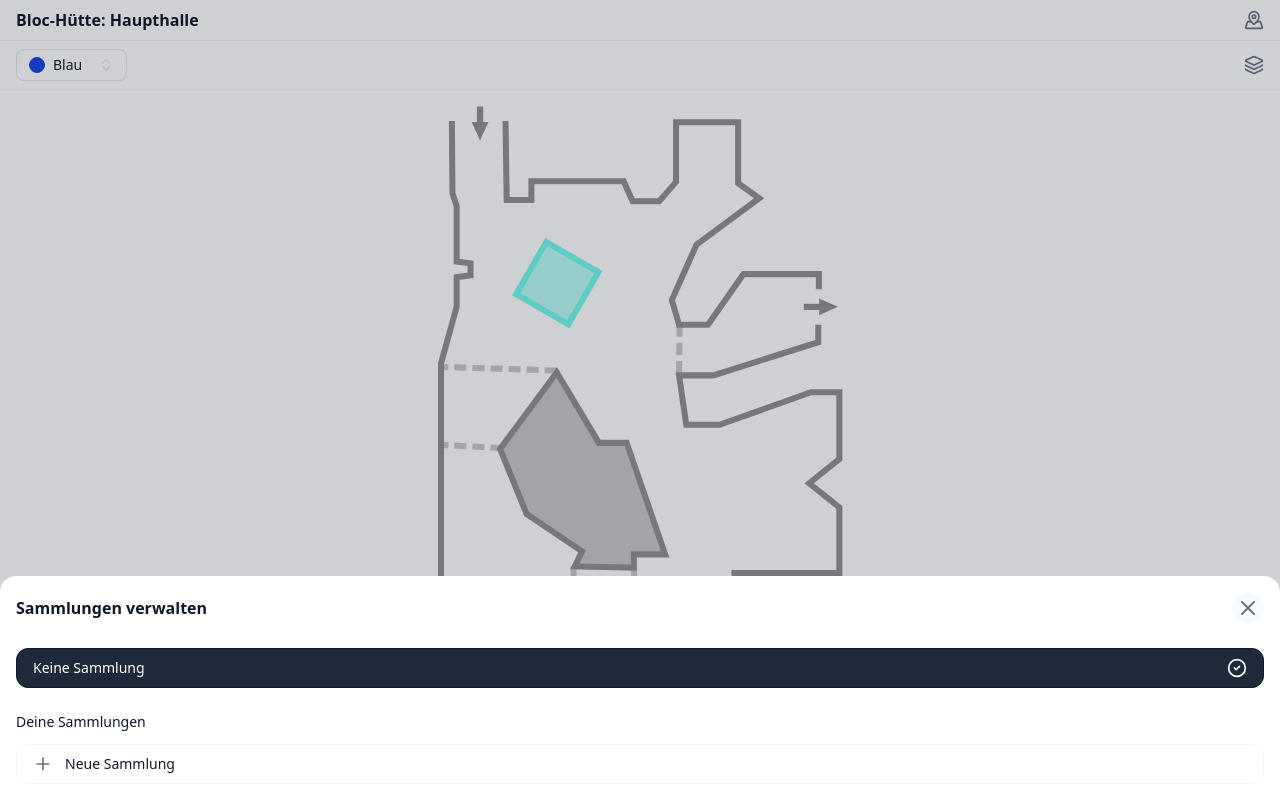
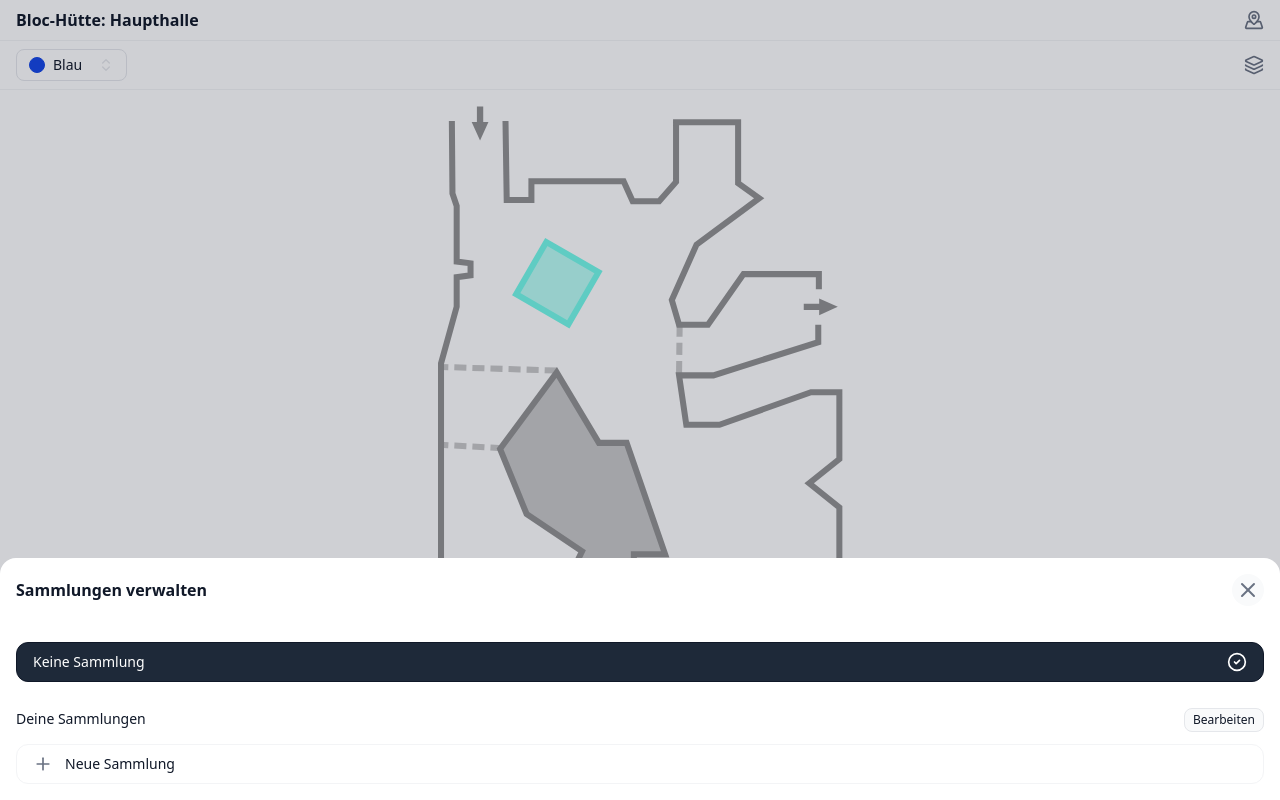
Before and after one commit to steschwa/tickboard, a React (Vite) app: page / in a window 1280 px wide. Both pictures are taken after a click on the button 1254 px from the left and 65 px from the top of the page. Built offline with nearby package versions, Linux system fonts and the light colour scheme.

Commit message:
feat: toggle item variant from list only

```diff
--- a/src/components/collection-select/CollectionSelect.tsx
+++ b/src/components/collection-select/CollectionSelect.tsx
@@ -43,7 +43,7 @@ export function CollectionSelect(props: CollectionSelectProps) {
                     </Item>
                 </List>
 
-                <List title="Deine Sammlungen">
+                <List editable title="Deine Sammlungen">
                     <AddCollectionDialog>
                         <Item>
                             <div className="flex items-center gap-x-3">
@@ -58,7 +58,6 @@ export function CollectionSelect(props: CollectionSelectProps) {
                     {collections.map(collection => (
                         <Item
                             key={collection.id}
-                            variant="selection"
                             selected={selectedCollection?.id === collection.id}
                             onSelect={() =>
                                 handleCollectionSelect(collection.id)
--- a/src/ui/button/Button.tsx
+++ b/src/ui/button/Button.tsx
@@ -4,23 +4,33 @@ type ButtonProps = React.ComponentPropsWithoutRef<"button"> & {
     /**
      * @default "primary"
      */
-    variant?: "primary" | "destructive"
+    variant?: "primary" | "seconary" | "destructive"
+    /**
+     * @default "normal"
+     */
+    size?: "small" | "normal"
 }
 
 export function Button(props: ButtonProps) {
-    const { variant = "primary", ...restProps } = props
+    const { variant = "primary", size = "normal", ...restProps } = props
 
     return (
         <button
             type="button"
             {...restProps}
             className={clsx(
-                "h-8 text-center font-medium px-3 rounded-lg text-sm border focus:outline-none",
+                "text-center font-medium rounded-lg border focus:outline-none",
                 {
                     "bg-gray-800 text-white border-gray-900":
                         variant === "primary",
+                    "bg-gray-50 text-gray-900 border-gray-200":
+                        variant === "seconary",
                     "bg-red-50 text-red-700 border-red-200":
                         variant === "destructive",
+                },
+                {
+                    "h-6 px-2 text-xs": size === "small",
+                    "h-8 px-3 text-sm": size === "normal",
                 },
                 restProps.className,
             )}
--- /dev/null
+++ b/src/ui/item/Item.context.tsx
@@ -0,0 +1,10 @@
+import { createContext } from "react"
+import type { ItemVariant } from "./Item"
+
+type ItemContextProps = {
+    variant: ItemVariant
+}
+
+export const ItemContext = createContext<ItemContextProps>({
+    variant: "selection",
+})
--- a/src/ui/item/Item.tsx
+++ b/src/ui/item/Item.tsx
@@ -1,12 +1,10 @@
 import { mergeEventListeners } from "@/lib/events"
 import clsx from "clsx"
 import { CircleCheckIcon, PencilIcon, Trash2Icon } from "lucide-react"
+import { useContext } from "react"
+import { ItemContext } from "./Item.context"
 
 type ItemProps = React.ComponentPropsWithoutRef<"div"> & {
-    /**
-     * @default "selection"
-     */
-    variant?: ItemVariant
     selected?: boolean
 
     onSelect?: () => void
@@ -15,14 +13,9 @@ type ItemProps = React.ComponentPropsWithoutRef<"div"> & {
 }
 
 export function Item(props: ItemProps) {
-    const {
-        variant = "selection",
-        selected,
-        onSelect,
-        onEdit,
-        onDelete,
-        ...restProps
-    } = props
+    const { selected, onSelect, onEdit, onDelete, ...restProps } = props
+
+    const { variant } = useContext(ItemContext)
 
     const handleKeyDown = (event: React.KeyboardEvent) => {
         if (variant !== "selection") {
--- a/src/ui/list/List.tsx
+++ b/src/ui/list/List.tsx
@@ -1,19 +1,68 @@
+import { Children, useState } from "react"
+import { ItemContext } from "../item/Item.context"
 import "./list.css"
+import { Button } from "../button/Button"
+import type { ItemVariant } from "../item/Item"
 
 type ListProps = {
     title?: React.ReactNode
+    editable?: boolean
     children: React.ReactNode
 }
 
 export function List(props: ListProps) {
+    const [itemVariant, setItemVariant] = useState<ItemVariant>("selection")
+
     return (
         <div className="list">
-            {props.title && (
-                <h4 className="mb-3 text-sm font-medium text-gray-900">
-                    {props.title}
-                </h4>
-            )}
-            <div className="flex flex-col gap-y-2">{props.children}</div>
+            <Header>
+                {props.title && (
+                    <h4 className="text-sm font-medium text-gray-900">
+                        {props.title}
+                    </h4>
+                )}
+
+                {props.editable && (
+                    <div className="ml-auto">
+                        {itemVariant === "selection" && (
+                            <Button
+                                size="small"
+                                variant="seconary"
+                                onClick={() => {
+                                    setItemVariant("management")
+                                }}>
+                                Bearbeiten
+                            </Button>
+                        )}
+
+                        {itemVariant === "management" && (
+                            <Button
+                                size="small"
+                                variant="seconary"
+                                onClick={() => {
+                                    setItemVariant("selection")
+                                }}>
+                                Fertig
+                            </Button>
+                        )}
+                    </div>
+                )}
+            </Header>
+
+            <ItemContext.Provider value={{ variant: itemVariant }}>
+                <div className="flex flex-col gap-y-2">{props.children}</div>
+            </ItemContext.Provider>
         </div>
     )
 }
+
+type HeaderProps = {
+    children: React.ReactNode
+}
+function Header(props: HeaderProps) {
+    if (Children.count(props.children) === 0) {
+        return null
+    }
+
+    return <div className="flex items-center mb-3">{props.children}</div>
+}
```
